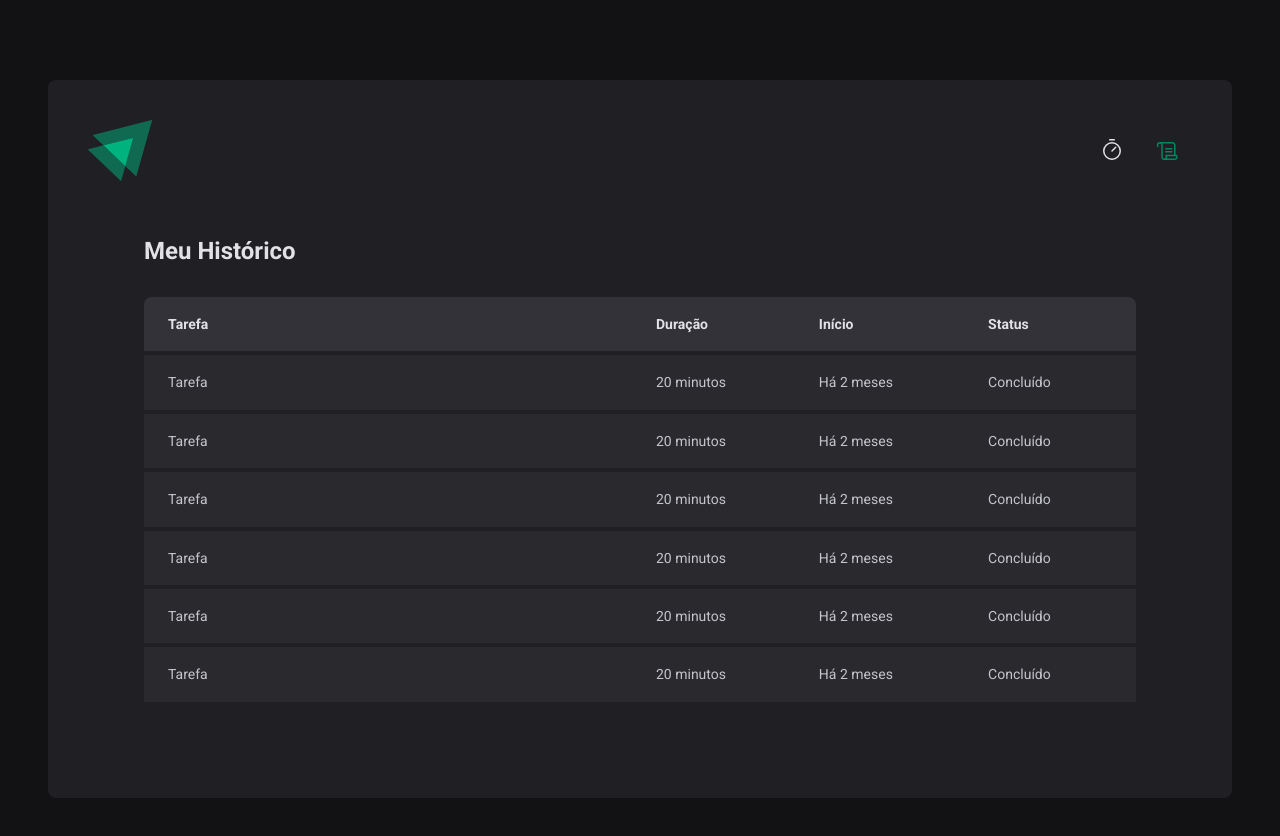
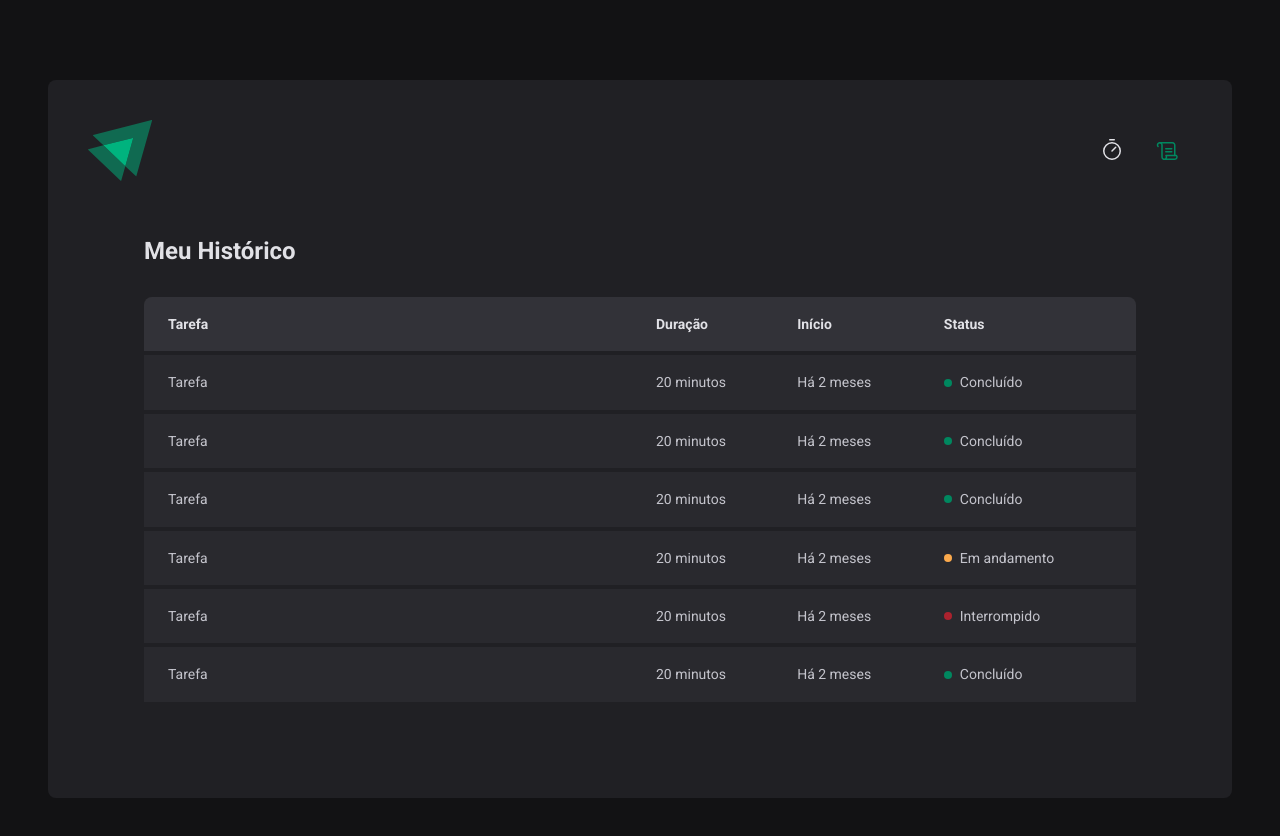
Before and after one commit to danielVFS/ignite-timer, a React (Vite) app: page /history in a window 1280 px wide. Shown: the top 836 px of the page. Built offline with nearby package versions, Linux system fonts and the light colour scheme.

Commit message:
feat(Status): create component

```diff
--- a/src/pages/History/index.tsx
+++ b/src/pages/History/index.tsx
@@ -1,4 +1,4 @@
-import { HistoryContainer, HistoryList } from "./styles";
+import { HistoryContainer, HistoryList, Status } from "./styles";
 
 export function History() {
   return (
@@ -20,37 +20,49 @@ export function History() {
               <td>Tarefa</td>
               <td>20 minutos</td>
               <td>Há 2 meses</td>
-              <td>Concluído</td>
+              <td>
+                <Status statusColor="green">Concluído</Status>
+              </td>
             </tr>
             <tr>
               <td>Tarefa</td>
               <td>20 minutos</td>
               <td>Há 2 meses</td>
-              <td>Concluído</td>
+              <td>
+                <Status statusColor="green">Concluído</Status>
+              </td>
             </tr>
             <tr>
               <td>Tarefa</td>
               <td>20 minutos</td>
               <td>Há 2 meses</td>
-              <td>Concluído</td>
+              <td>
+                <Status statusColor="green">Concluído</Status>
+              </td>
             </tr>
             <tr>
               <td>Tarefa</td>
               <td>20 minutos</td>
               <td>Há 2 meses</td>
-              <td>Concluído</td>
+              <td>
+                <Status statusColor="yellow">Em andamento</Status>
+              </td>
             </tr>
             <tr>
               <td>Tarefa</td>
               <td>20 minutos</td>
               <td>Há 2 meses</td>
-              <td>Concluído</td>
+              <td>
+                <Status statusColor="red">Interrompido</Status>
+              </td>
             </tr>
             <tr>
               <td>Tarefa</td>
               <td>20 minutos</td>
               <td>Há 2 meses</td>
-              <td>Concluído</td>
+              <td>
+                <Status statusColor="green">Concluído</Status>
+              </td>
             </tr>
           </tbody>
         </table>
--- a/src/pages/History/styles.ts
+++ b/src/pages/History/styles.ts
@@ -60,3 +60,27 @@ export const HistoryList = styled.div`
     }
   }
 `;
+
+const STATUS_COLORS = {
+  yellow: "yellow-500",
+  green: "green-500",
+  red: "red-500",
+} as const;
+
+interface StatusProps {
+  statusColor: keyof typeof STATUS_COLORS;
+}
+
+export const Status = styled.span<StatusProps>`
+  display: flex;
+  align-items: center;
+  gap: 0.5rem;
+
+  &::before {
+    content: "";
+    width: 0.5rem;
+    height: 0.5rem;
+    border-radius: 50%;
+    background: ${(props) => props.theme[STATUS_COLORS[props.statusColor]]};
+  }
+`;
```
